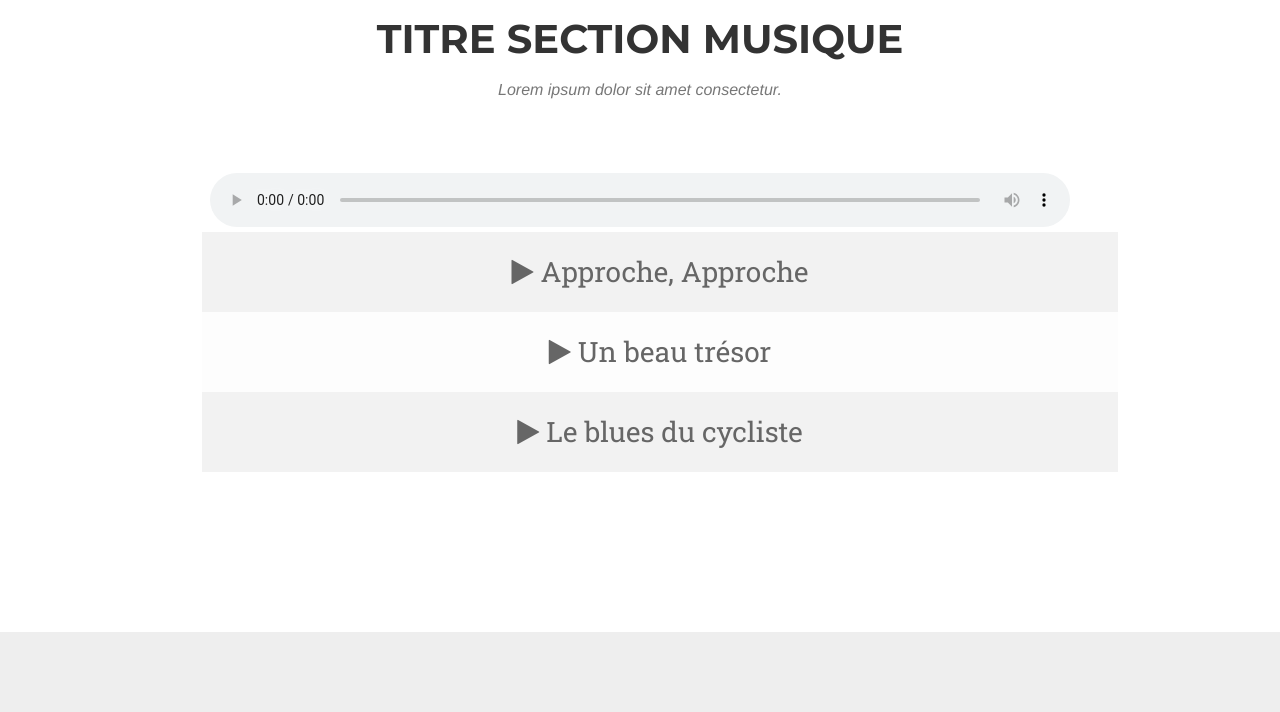
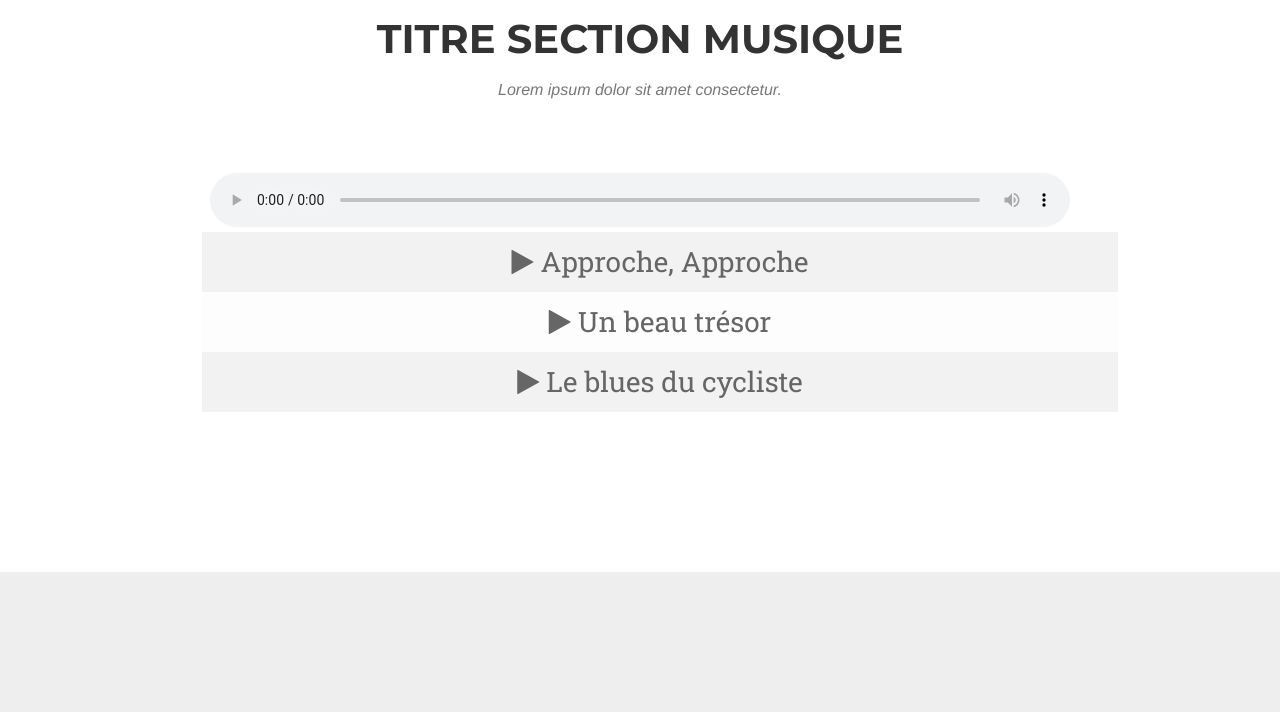
Before and after one commit to Puzzlout/VignalEnChanson, a PHP site: page / in a window 1280 px wide. Shown: the part 2180-2892 px from the top of the page. Run offline with PHP 8.4, Linux system fonts and the light colour scheme; some libraries are stand-ins or nearby versions; some web fonts are replaced.

Commit message:
#3 (improving styling of player)

```diff
--- a/css/agency.css
+++ b/css/agency.css
@@ -412,20 +412,24 @@ section h3.section-subheading {
 
 #playlist li a {
   display: inline-block;
-  line-height: 25px;
+  line-height: 60px;
   color: #666;
 }
 #playlist li a > span.fa{
   color: #282828;
   font-family: inherit;
 }
+#playlist .audio-track a {
+  width: 100%;
+  height: 100%;
+  text-decoration: none;
+}
 #playlist .audio-track {
-  padding: 20px 0;
   font-size: 2em;
 }
+
 @media (max-width: 768px) {
   #playlist .audio-track {
-    padding: 10px 0;
     font-size: 1.5em;
   }
 }
--- a/index.html
+++ b/index.html
@@ -189,8 +189,12 @@
                     <ul id="playlist">
                         <li class="audio-track audio-track-even active">
                             <a href="https://1268182399.rsc.cdn77.org/media/audio/01-approche_approche.mp3">
-                                <i class="fa fa-play" aria-hidden="true"></i>
-                                <span>Approche, Approche</span>
+                                <span>
+                                    <i class="fa fa-play" aria-hidden="true"></i>
+                                </span>
+                                <span>
+                                    <span class="audio-track-name">Approche, Approche</span>
+                                </span>
                             </a>
                         </li>
                         <li class="audio-track audio-track-odd ">
```
